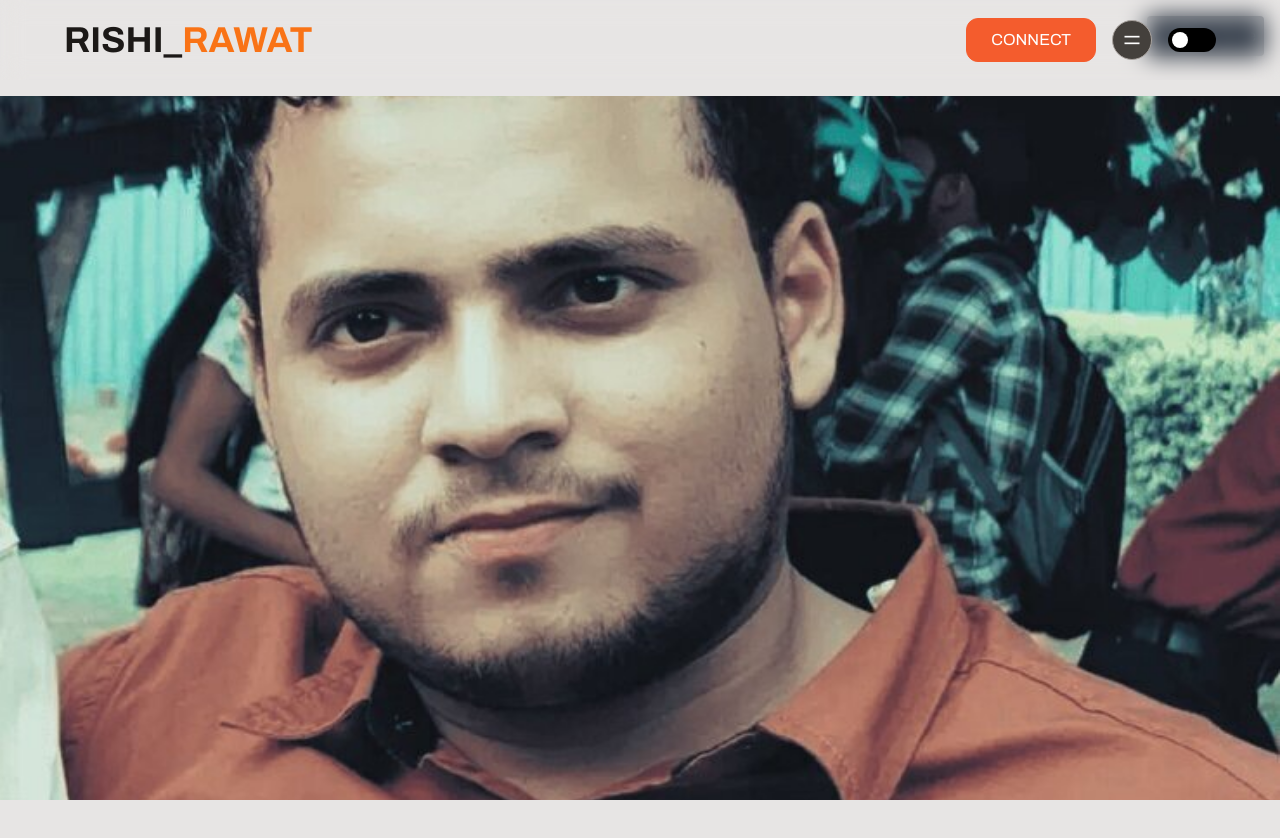
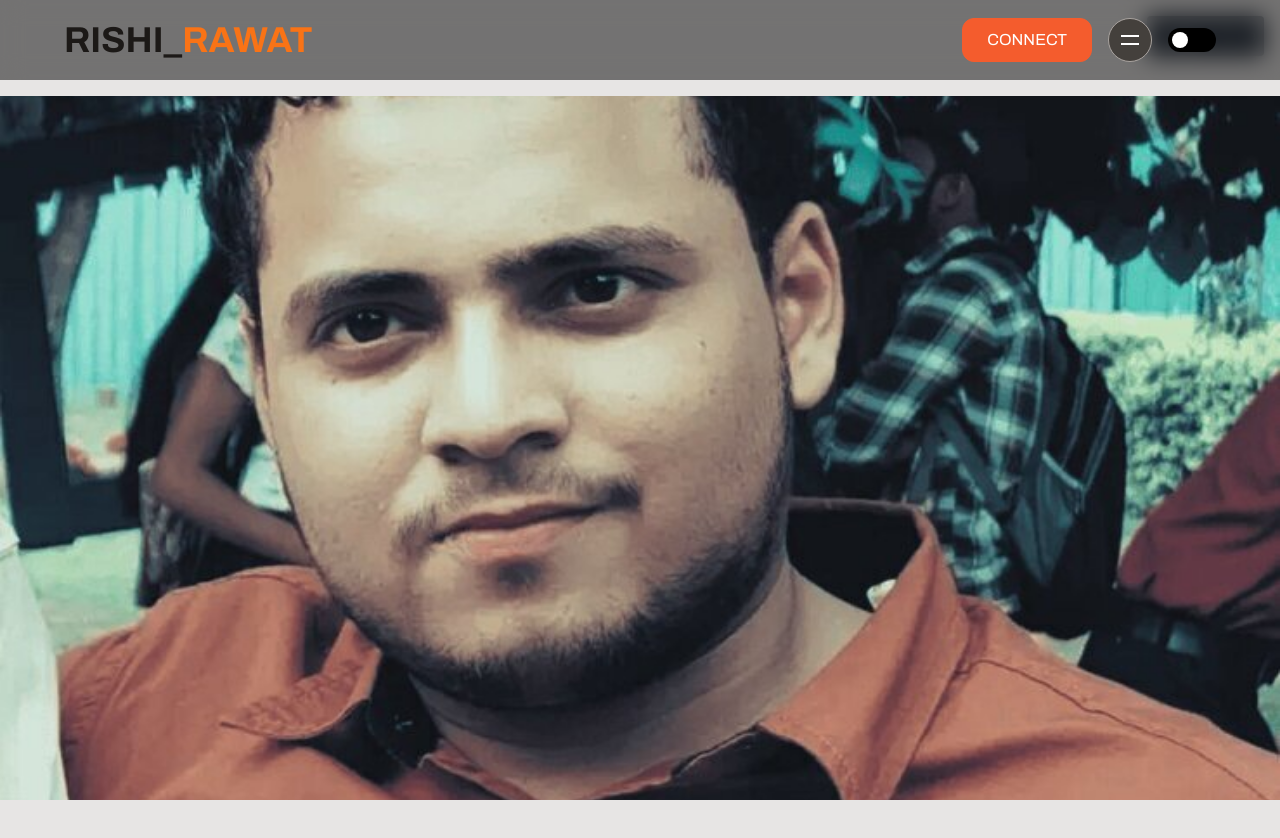
Before and after one commit to SL177Y-0/Portfolio, a Next.js app: page / in a window 1280 px wide. Shown: the top 838 px of the page. Built offline with nearby package versions, Linux system fonts and the light colour scheme.

Commit message:
Update Header.tsx

```diff
--- a/src/sections/Header.tsx
+++ b/src/sections/Header.tsx
@@ -6,19 +6,12 @@ import Button from "@/components/Button";
 const Header1: FC = () => {
   const [theme, setTheme] = useState('light');
   const [menuOpen, setMenuOpen] = useState(false);
-  const [isMobileView, setIsMobileView] = useState(false);
 
   // Set the initial theme based on localStorage or system preference
   useEffect(() => {
     const savedTheme = localStorage.getItem('theme') || 'light';
     setTheme(savedTheme);
     document.documentElement.setAttribute('data-theme', savedTheme);
-
-    // Detect screen width changes for responsiveness
-    const handleResize = () => setIsMobileView(window.innerWidth < 500);
-    handleResize(); // Initialize on mount
-    window.addEventListener('resize', handleResize);
-    return () => window.removeEventListener('resize', handleResize);
   }, []);
 
   // Toggle the theme between light and dark
@@ -26,15 +19,17 @@ const Header1: FC = () => {
     const newTheme = theme === 'light' ? 'dark' : 'light';
     setTheme(newTheme);
     document.documentElement.setAttribute('data-theme', newTheme);
-    localStorage.setItem('theme', newTheme);
+    localStorage.setItem('theme', newTheme); // Save the theme in localStorage
   };
 
   // Toggle the dropdown menu
-  const toggleMenu = () => setMenuOpen(!menuOpen);
+  const toggleMenu = () => {
+    setMenuOpen(!menuOpen);
+  };
 
   // Handle smooth scroll to target section
   const handleSmoothScroll = (e: React.MouseEvent<HTMLAnchorElement>) => {
-    e.preventDefault();
+    e.preventDefault(); // Prevent default link behavior
     const href = e.currentTarget.getAttribute('href');
     if (!href || !href.startsWith('#')) return;
 
@@ -46,11 +41,12 @@ const Header1: FC = () => {
         inline: 'nearest',
       });
     }
-    setMenuOpen(false);
+
+    setMenuOpen(false); // Close the menu after navigation
   };
 
   return (
-    <header className="fixed top-0 left-0 w-full backdrop-blur-md z-50">
+    <header className="fixed top-0 left-0 w-full backdrop-blur-md bg-white/80 dark:bg-black/50 z-50">
       <div className="container !max-w-full">
         <div className="flex justify-between h-20 items-center">
           {/* Logo Section */}
@@ -64,28 +60,28 @@ const Header1: FC = () => {
 
           {/* Right Section */}
           <div className="flex items-center gap-4">
-            {/* Contact Me Button for Larger Screens */}
-            {!isMobileView && (
+            {/* Contact Me Button - Shown in Dropdown on Mobile */}
             <a
               href="https://www.linkedin.com/in/sl177y/"
               target="_blank"
               rel="noopener noreferrer"
-                className="hidden md:inline-flex"
+              className="md:hidden order-1"
             >
-                <Button variant="primary">Connect</Button>
+              <Button variant="primary" className="inline-flex">
+                Connect
+              </Button>
             </a>
-            )}
 
-            {/* Circle with SVG Toggle Button */}
-            <div className="relative">
+            {/* Circle with SVG button */}
+            <div className="relative z-10 order-2">
               <button
                 onClick={toggleMenu}
-                className={`w-10 h-10 border border-stone-400 rounded-full flex items-center justify-center bg-stone-200 dark:bg-stone-700 transform transition-transform ${
+                className={`w-11 h-11 border border-stone-400 rounded-full flex items-center justify-center bg-stone-200 dark:bg-stone-700 transform transition-transform ${
                   menuOpen ? 'rotate-90' : ''
                 }`}
               >
                 <svg
-                  className="w-5 h-5 fill-current text-black dark:text-white"
+                  className="w-6 h-6 fill-current text-black dark:text-white"
                   viewBox="0 0 24 24"
                   xmlns="http://www.w3.org/2000/svg"
                 >
@@ -143,26 +139,13 @@ const Header1: FC = () => {
                         Contact
                       </a>
                     </li>
-                    {/* Contact Me Button for Mobile View */}
-                    {isMobileView && (
-                      <li>
-                        <a
-                          href="https://www.linkedin.com/in/sl177y/"
-                          target="_blank"
-                          rel="noopener noreferrer"
-                          className="block px-4 py-2 text-gray-800 dark:text-gray-200 hover:bg-gray-100 dark:hover:bg-gray-700"
-                        >
-                          Connect
-                        </a>
-                      </li>
-                    )}
                   </ul>
                 </div>
               )}
             </div>
 
             {/* Dark Mode Toggle Switch */}
-            <div className="relative flex items-center justify-center">
+            <div className="relative flex items-center justify-center md:order-3">
               <input
                 type="checkbox"
                 checked={theme === 'dark'}
@@ -186,6 +169,16 @@ const Header1: FC = () => {
                 ></span>
               </label>
             </div>
+
+            {/* Contact Me Button - Larger screens */}
+            <a
+              href="https://www.linkedin.com/in/sl177y/"
+              target="_blank"
+              rel="noopener noreferrer"
+              className="hidden md:inline-flex"
+            >
+              <Button variant="primary">Connect</Button>
+            </a>
           </div>
         </div>
       </div>
```
Lines whose indentation alone changed are shown as unchanged.
